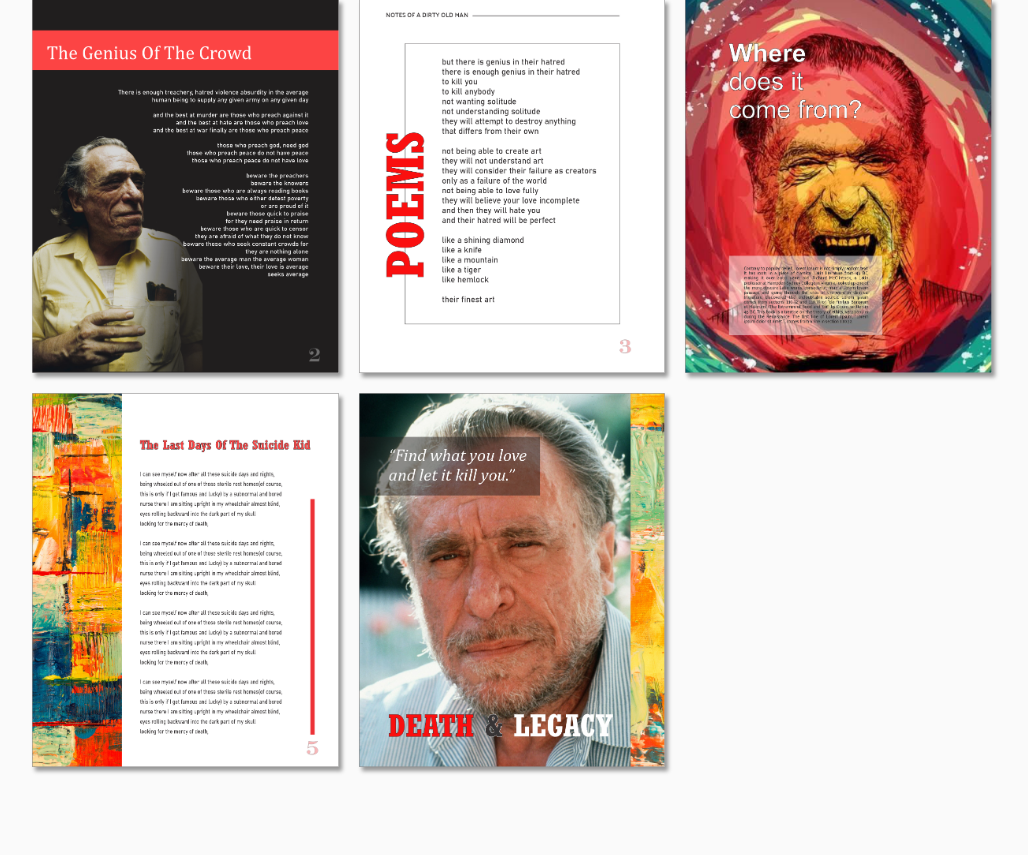
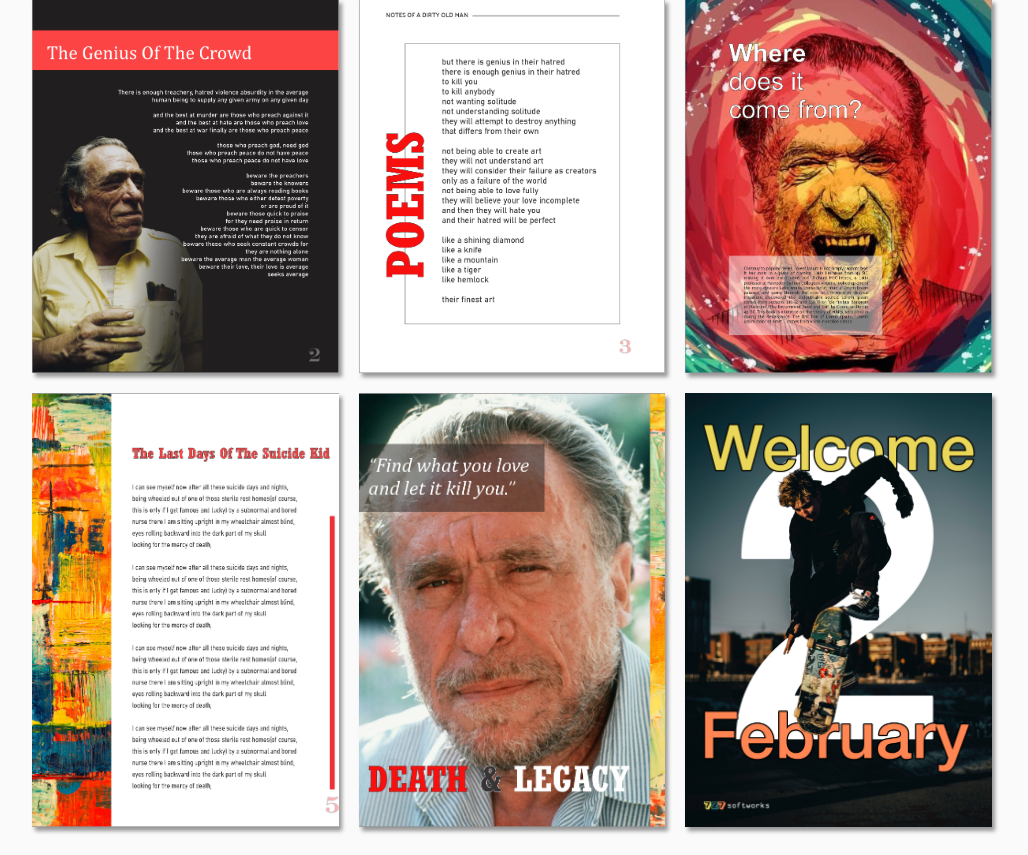
Before and after one commit to Omoshirokunai/portfolio, a Flask app: page /gallery in a window 1280 px wide. Shown: the part 1670-2525 px from the top of the page, without its empty margins (128-1156 px from the left). Before the commit the page ends 2443 px from the top, so only its background shows below. Run offline with Flask 2, Linux system fonts and the light colour scheme.

Commit message:
gallary update

```diff
--- a/templates/gallery.html
+++ b/templates/gallery.html
@@ -19,83 +19,88 @@
         <div class="gallery">
 
             <div class="gallery-item">
-                <img class="gallery-image" src="{{url_for('static', filename='welcometomarch-min.webp')}}" alt="person writing in a notebook beside by an iPad, laptop, printed photos, spectacles, and a cup of coffee on a saucer">
+                <img class="gallery-image" src="{{url_for('static', filename='welcometomarch-min.webp')}}" alt="march">
             </div>
 
             <div class="gallery-item">
-                <img class="gallery-image" src="{{url_for('static', filename='poster-min.webp')}}" alt="sunset behind San Francisco city skyline">
+                <img class="gallery-image" src="{{url_for('static', filename='poster-min.webp')}}" alt="poster">
             </div>
 
             <div class="gallery-item">
-                <img class="gallery-image" src="{{url_for('static', filename='card2.webp')}}" alt="people holding umbrellas on a busy street at night lit by street lights and illuminated signs in Tokyo, Japan">
+                <img class="gallery-image" src="{{url_for('static', filename='card2.webp')}}" alt="card2">
             </div>
 
             <div class="gallery-item">
-                <img class="gallery-image" src="{{url_for('static', filename='card1.webp')}}" alt="car interior from central back seat position showing driver and blurred view through windscreen of a busy road at night">
+                <img class="gallery-image" src="{{url_for('static', filename='card1.webp')}}" alt="card">
             </div>
 
             <div class="gallery-item">
-                <img class="gallery-image" src="{{url_for('static', filename='idcard.webp')}}" alt="car interior from central back seat position showing driver and blurred view through windscreen of a busy road at night">
+                <img class="gallery-image" src="{{url_for('static', filename='idcard.webp')}}" alt="card3">
 
             </div>
 
             <div class="gallery-item">
-                <img class="gallery-image" src="{{url_for('static', filename='beluuga_logo.webp')}}" alt="car interior from central back seat position showing driver and blurred view through windscreen of a busy road at night">
+                <img class="gallery-image" src="{{url_for('static', filename='beluuga_logo.webp')}}" alt="beluuga">
 
             </div>
 
             <div class="gallery-item">
-                <img class="gallery-image" src="{{url_for('static', filename='ID1.webp')}}" alt="sunset behind San Francisco city skyline">
+                <img class="gallery-image" src="{{url_for('static', filename='ID1.webp')}}" alt="Idcard">
 
             </div>
 
             <div class="gallery-item">
-                <img class="gallery-image" src="{{url_for('static', filename='card3.webp')}}" alt="sunset behind San Francisco city skyline">
+                <img class="gallery-image" src="{{url_for('static', filename='card3.webp')}}" alt="cardx">
 
             </div>
 
             <div class="gallery-item">
-                <img class="gallery-image" src="{{url_for('static', filename='727.webp')}}" alt="sunset behind San Francisco city skyline">
+                <img class="gallery-image" src="{{url_for('static', filename='727.webp')}}" alt="727">
 
             </div>
 
             <div class="gallery-item">
-                <img class="gallery-image" src="{{url_for('static', filename='mynewsletter.png')}}" alt="sunset behind San Francisco city skyline">
+                <img class="gallery-image" src="{{url_for('static', filename='mynewsletter.png')}}" alt="newsletter9">
 
             </div>
 
             <div class="gallery-item">
-                <img class="gallery-image" src="{{url_for('static', filename='mynewsletter2.png')}}" alt="sunset behind San Francisco city skyline">
+                <img class="gallery-image" src="{{url_for('static', filename='mynewsletter2.png')}}" alt="newsletter7">
 
             </div>
 
             <div class="gallery-item">
-                <img class="gallery-image" src="{{url_for('static', filename='mynewsletter3.png')}}" alt="sunset behind San Francisco city skyline">
+                <img class="gallery-image" src="{{url_for('static', filename='mynewsletter3.png')}}" alt="newsletter6">
 
             </div>
 
             <div class="gallery-item">
-                <img class="gallery-image" src="{{url_for('static', filename='mynewsletter4.png')}}" alt="sunset behind San Francisco city skyline">
+                <img class="gallery-image" src="{{url_for('static', filename='mynewsletter4.png')}}" alt="newsletter5">
 
             </div>
 
             <div class="gallery-item">
-                <img class="gallery-image" src="{{url_for('static', filename='mynewsletter5.png')}}" alt="sunset behind San Francisco city skyline">
+                <img class="gallery-image" src="{{url_for('static', filename='mynewsletter5.png')}}" alt="newsletter4">
 
             </div>
 
             <div class="gallery-item">
-                <img class="gallery-image" src="{{url_for('static', filename='mynewsletter6.png')}}" alt="sunset behind San Francisco city skyline">
+                <img class="gallery-image" src="{{url_for('static', filename='mynewsletter6.png')}}" alt="newsletter3">
 
             </div>
 
             <div class="gallery-item">
-                <img class="gallery-image" src="{{url_for('static', filename='mynewsletter7.png')}}" alt="sunset behind San Francisco city skyline">
+                <img class="gallery-image" src="{{url_for('static', filename='mynewsletter7.png')}}" alt="newsletter2">
 
             </div>
 
             <div class="gallery-item">
-                <img class="gallery-image" src="{{url_for('static', filename='mynewsletter8.png')}}" alt="sunset behind San Francisco city skyline">
+                <img class="gallery-image" src="{{url_for('static', filename='mynewsletter8.png')}}" alt="newsletter">
+
+            </div>
+
+            <div class="gallery-item">
+                <img class="gallery-image" src="{{url_for('static', filename='feb1.jpg')}}" alt="welcome to new month">
 
             </div>
         </div>
```
Also changed, not shown: static/feb1.jpg (added).
